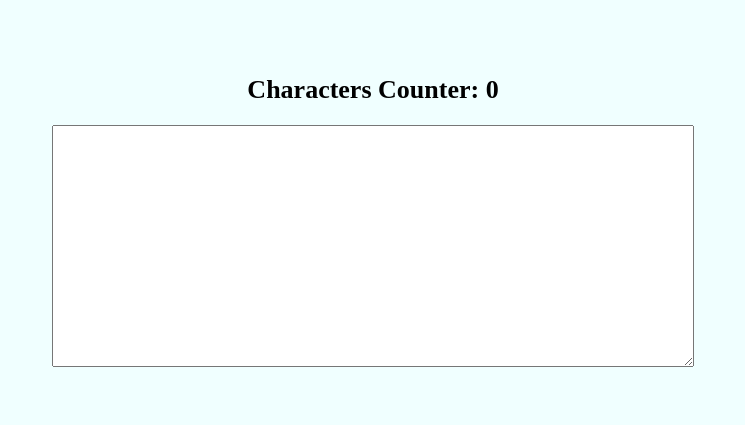
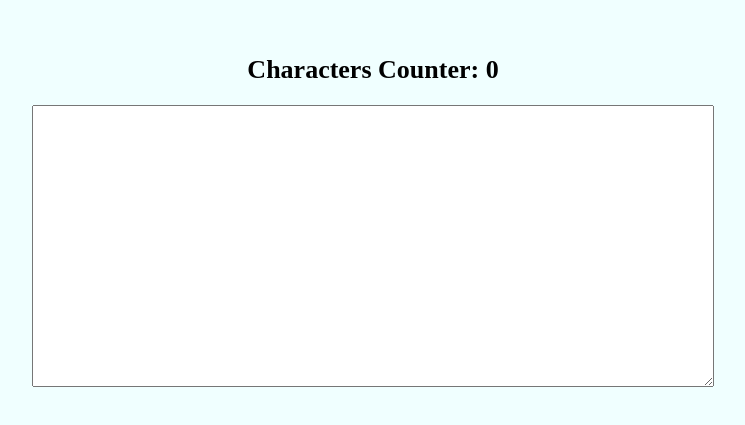
Before and after one commit to husnainsardarweb/character-counter, a plain HTML site: page index.html in a window 1280 px wide. Shown: the part 177-602 px from the top of the page, without its empty margins (267-1012 px from the left). Drawn offline with Linux system fonts and the light colour scheme.

Commit message:
textarea font size change

```diff
--- a/style.css
+++ b/style.css
@@ -23,4 +23,6 @@ h3 {
 textarea {
     width: 50vw;
     height: 30vh;
+    padding: 20px;
+    font-size: 16px;
 }
```
